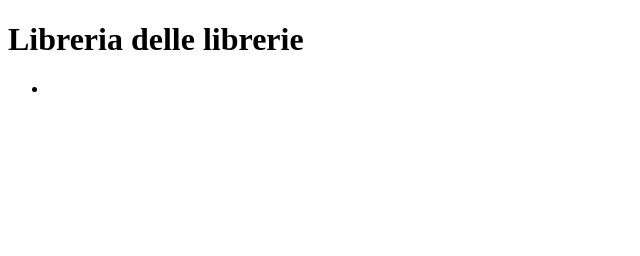
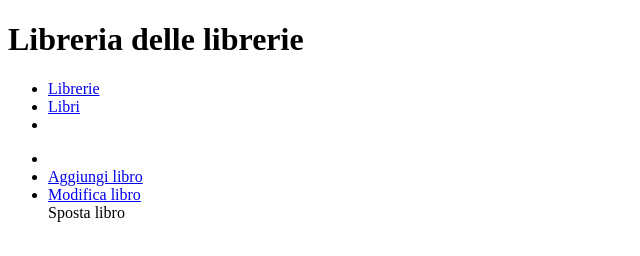
Before and after one commit to emanuele-fabricat/ProgettoSara, a plain HTML site: page index.html in a window 1280 px wide. Shown: the whole page, without its empty margins (0-640 px from the left). Drawn offline with Linux system fonts and the light colour scheme.

Commit message:
prime modifiche

```diff
--- a/index.html
+++ b/index.html
@@ -16,8 +16,19 @@
     </header>
     <nav>
         <ul>
-            <li></li>
+            <li><a href="#">Librerie</a></li>
+            <li><a href="#">Libri</a></li>
+            <li><a href="#"></a></li>
         </ul>
     </nav>
+    <main>
+        <ul>
+            <li><datalist>Cerca libro</datalist></li>
+            <li><a href="#">Aggiungi libro</a></li>
+            <li><a href="#">Modifica libro</a></li>
+            <label for="#">Sposta libro</label>
+
+        </ul>
+    </main>
 
 </body>
```
